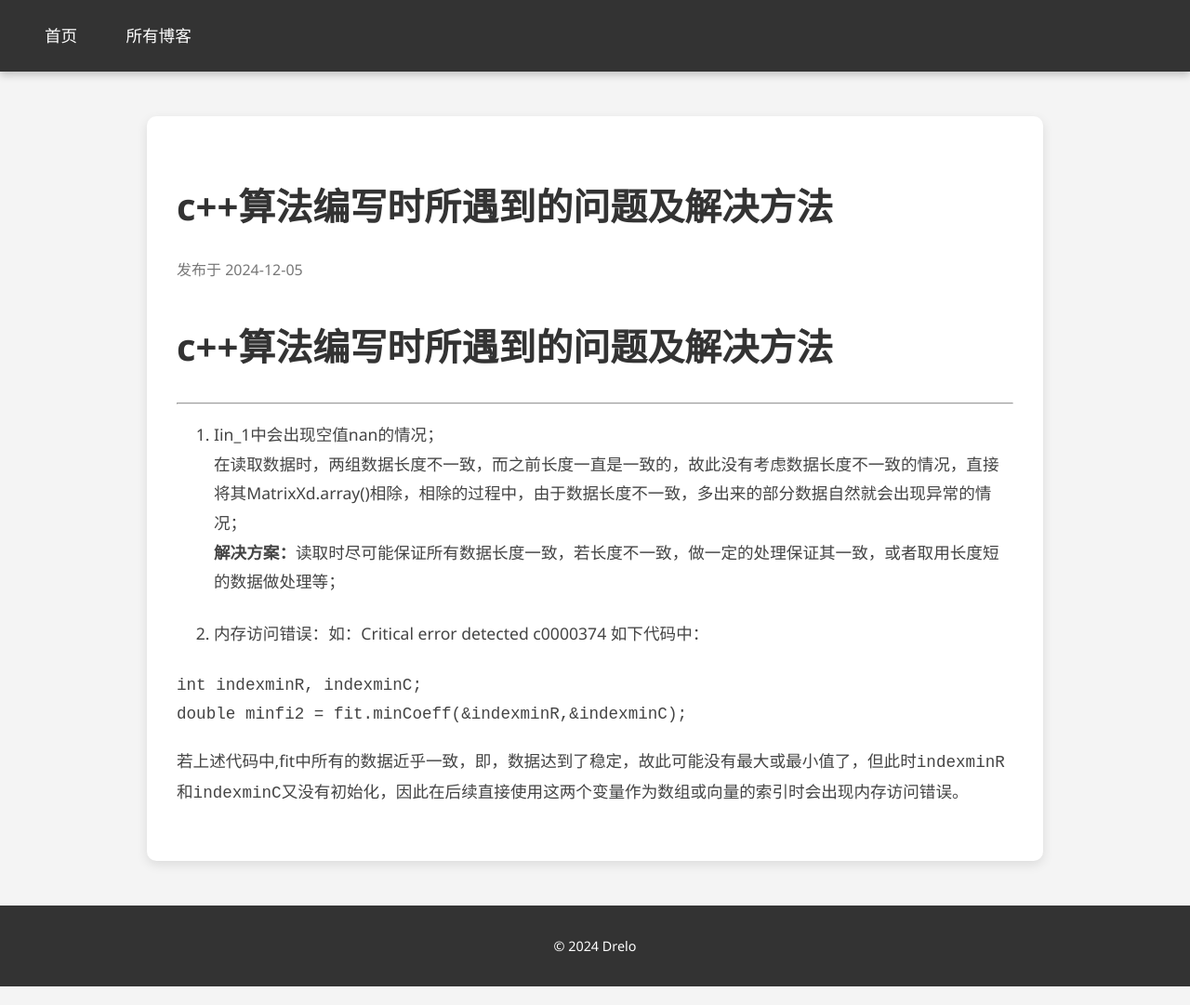
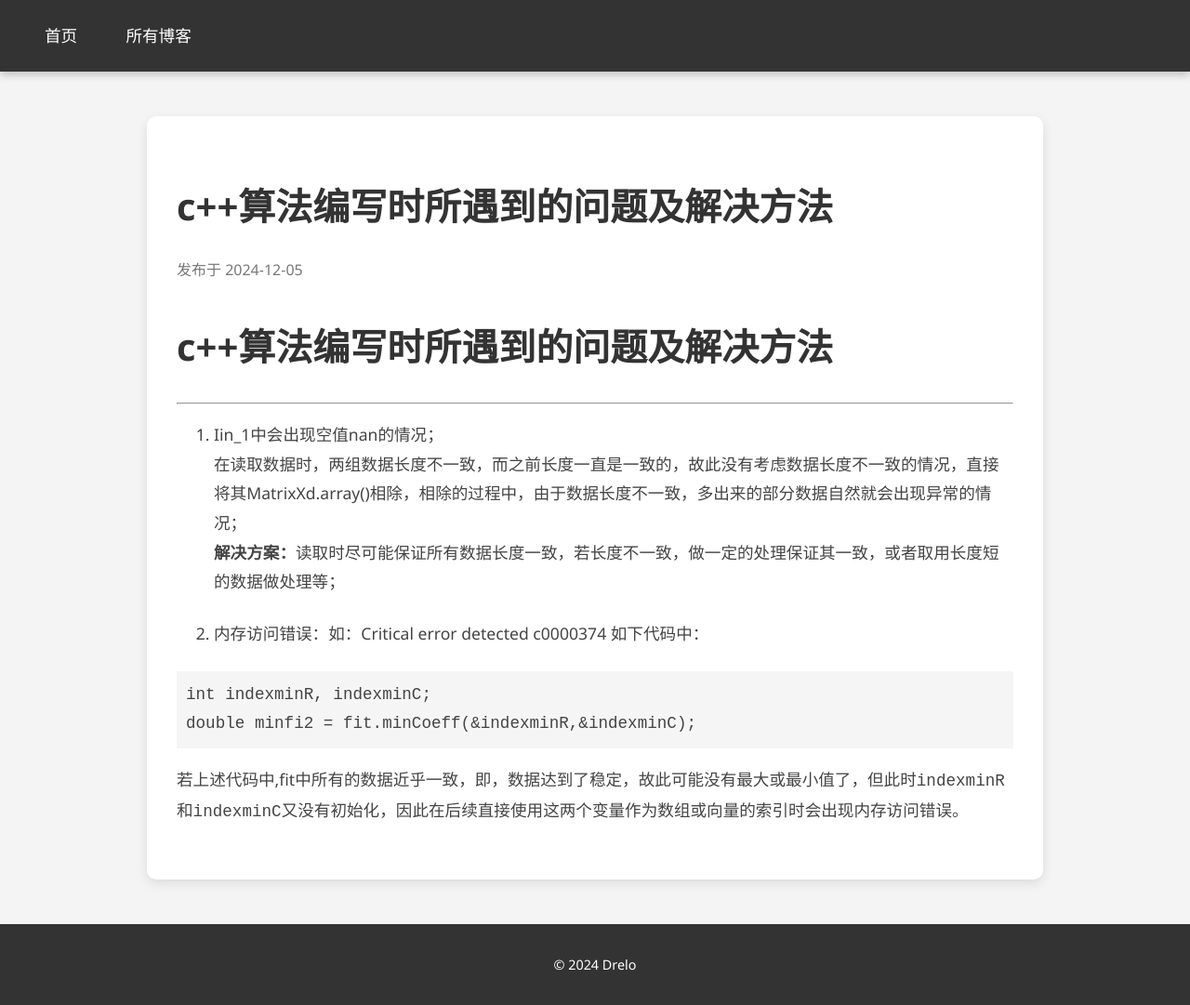
Before and after one commit to Drelov/newpage, a Jekyll site: the page built from _posts/2024-12-05-c++算法出现的问题记录.md, in a window 1280 px wide. Shown: the whole page at 93% size. Built offline with Jekyll 4.4.1, drawn with Linux system fonts in a browser that asks for light colours.

Commit message:
Update style.css

```diff
--- a/assets/css/style.css
+++ b/assets/css/style.css
@@ -133,3 +133,11 @@ footer p {
     margin: 0 1rem;
   }
 }
+pre {
+    background-color: #f5f5f5;
+    padding: 10px;
+}
+
+code {
+    font-family: "Courier New", monospace;
+}
```
